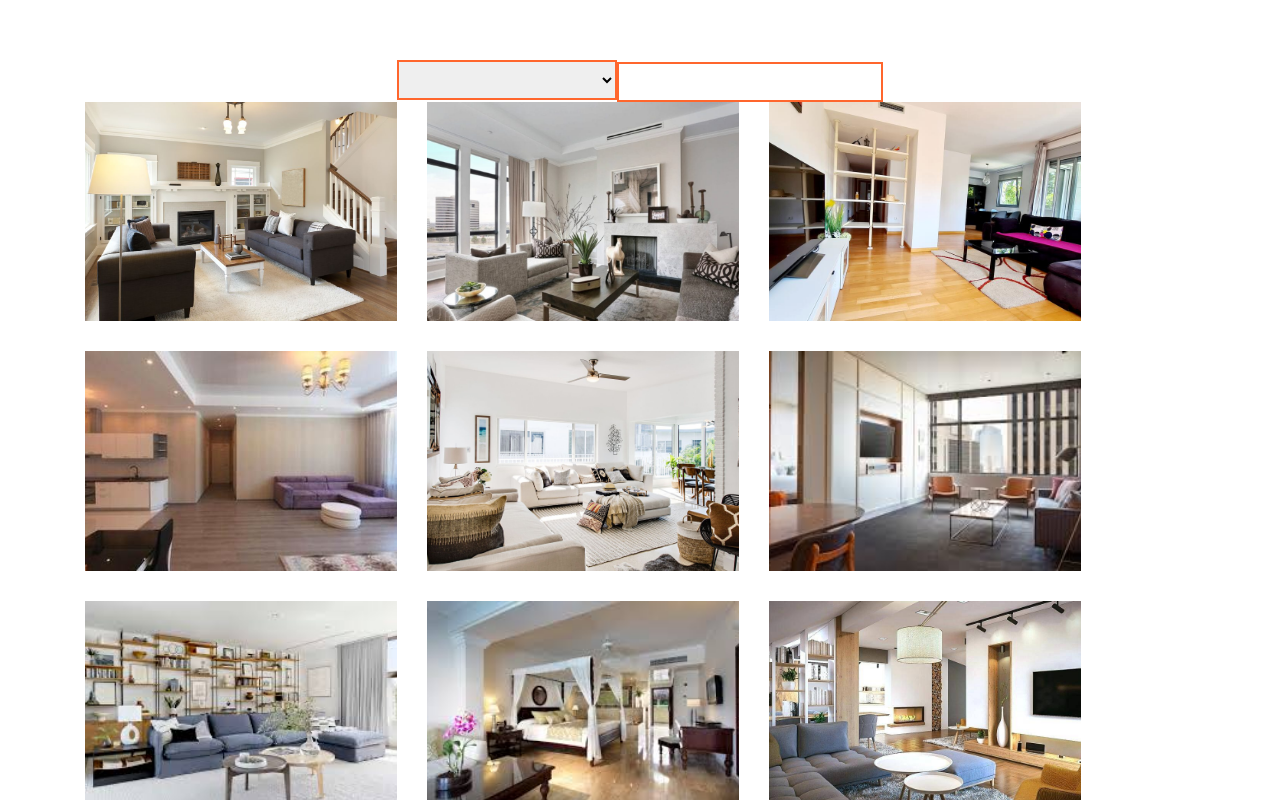
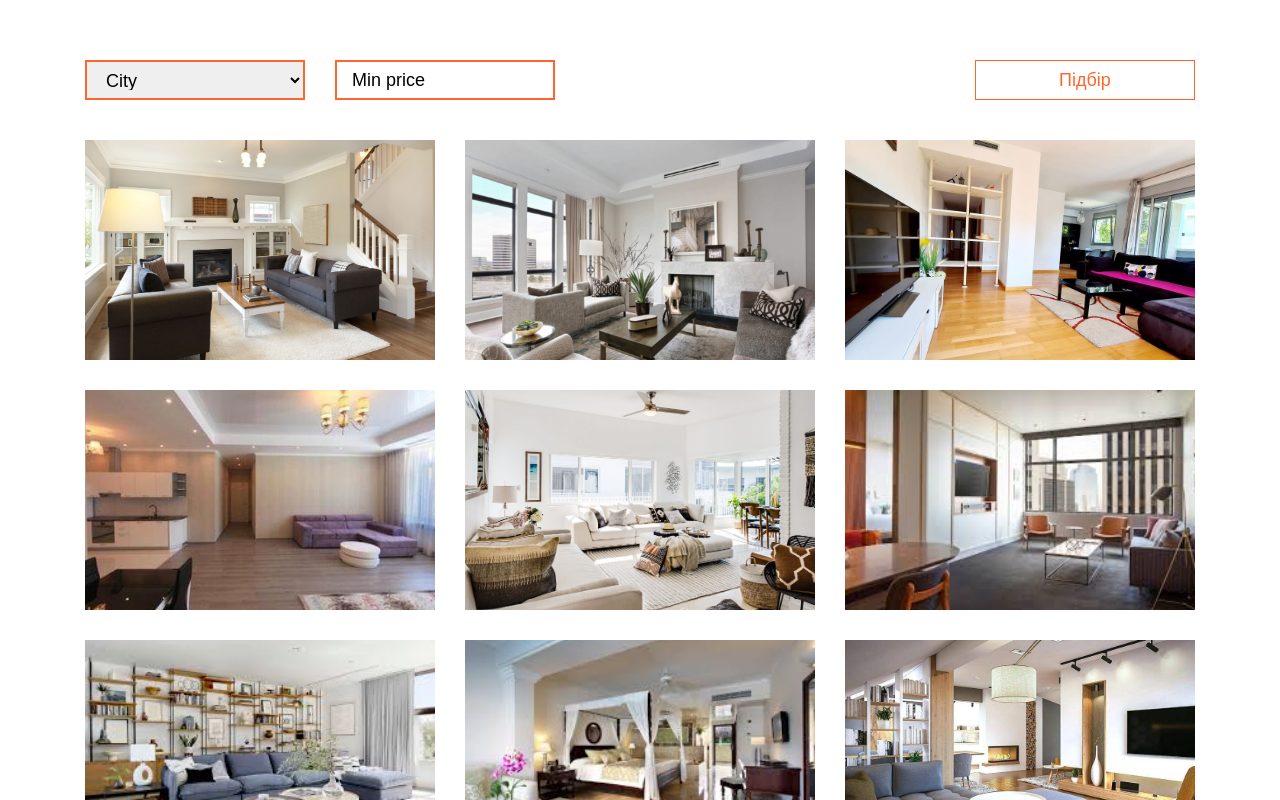
Before and after one commit to Sergiyan92/vue-app, a Vue app: page / in a window 1280 px wide. Shown: the top 800 px of the page. Built offline with nearby package versions, Linux system fonts and the light colour scheme.

Commit message:
create filter

```diff
--- a/src/App.vue
+++ b/src/App.vue
@@ -1,8 +1,9 @@
 <template>
   <div id="app">
     <h2>{{ text }}</h2>
-    <CustomSelect :items="['name', 'label', 'salary', 'male', 'famale']" />
-    <CustomInput v-model="text" />
+    <ContainerView>
+      <ApartmentFilterForm class="apartment-filter" @submit="logger" />
+    </ContainerView>
     <ApartmentList :items="apartments">
       <template v-slot:apartment="{ apartment }">
         <ApartmentsItem
@@ -17,23 +18,33 @@
 </template>
 
 <script>
-import CustomInput from "./components/shared/CustomInput.vue";
-import CustomSelect from "./components/shared/CustomSelect.vue";
 import ApartmentsItem from "./components/apartment/ApartmentItem.vue";
 import ApartmentList from "./components/apartment/ApartmentsList.vue";
+import ApartmentFilterForm from "./components/apartment/ApartmentFilterForm.vue";
+import ContainerView from "./components/shared/ContainerView.vue";
 import apartments from "./components/apartment/apartments";
 export default {
-  components: { ApartmentList, ApartmentsItem, CustomInput, CustomSelect },
+  components: {
+    ApartmentList,
+    ApartmentsItem,
+    ContainerView,
+    ApartmentFilterForm,
+  },
   data() {
     return {
       text: "",
       apartments,
     };
   },
+  methods: {
+    logger(value) {
+      console.log(value, "---form value");
+    },
+  },
 };
 </script>
 
-<style>
+<style lang="scss" scoped>
 #app {
   font-family: Montserrat, Helvetica, Arial, sans-serif;
   -webkit-font-smoothing: antialiased;
@@ -42,4 +53,10 @@
   color: #2c3e50;
   margin-top: 60px;
 }
+.actions {
+  display: flex;
+}
+.apartment-filter {
+  margin-bottom: 40px;
+}
 </style>
--- /dev/null
+++ b/src/components/apartment/ApartmentFilterForm.vue
@@ -0,0 +1,57 @@
+<template>
+  <form class="form" @submit.prevent="handleSubmit">
+    <CustomSelect :items="cities" class="form__select" v-model="city" />
+    <CustomInput v-model="price" placeholder="Min price" />
+    <SubmitButton class="form__submit" type="submit">Підбір</SubmitButton>
+  </form>
+</template>
+
+<script>
+import CustomSelect from "../shared/CustomSelect.vue";
+import CustomInput from "../shared/CustomInput.vue";
+import SubmitButton from "../shared/ButtonClick.vue";
+export default {
+  name: "ApartmentFilterForm",
+  components: { CustomSelect, CustomInput, SubmitButton },
+  data() {
+    return {
+      price: "",
+      city: "",
+    };
+  },
+  computed: {
+    cities() {
+      return [
+        { value: "", label: "City", selected: true },
+        "Kyiv",
+        "Odesa",
+        "Poltava",
+        "Kharkiv",
+        "Dnipro",
+        "Lviv",
+        "Kherson",
+        "Mariupol",
+      ];
+    },
+  },
+  methods: {
+    handleSubmit() {
+      this.$emit("submit", { city: this.city, price: this.price });
+    },
+  },
+};
+</script>
+
+<style lang="scss" scoped>
+.form {
+  display: flex;
+
+  &__select {
+    margin-right: 30px;
+  }
+
+  &__submit {
+    margin-left: auto;
+  }
+}
+</style>
--- a/src/components/apartment/ApartmentItem.vue
+++ b/src/components/apartment/ApartmentItem.vue
@@ -58,7 +58,7 @@
 <style lang="scss" scoped>
 .apartments-item {
   position: relative;
-  width: 30%;
+  width: 33.333%;
   padding: 0 15px;
   margin-bottom: 30px;
 
--- a/src/components/shared/CustomInput.vue
+++ b/src/components/shared/CustomInput.vue
@@ -23,7 +23,8 @@
 
 .custom-input {
   height: 40px;
-  /* width: 100%; */
+  max-width: 220px;
+  width: 100%;
   border: 2px solid $main-color;
   font-size: 18px;
   outline: none;
--- a/src/components/shared/CustomSelect.vue
+++ b/src/components/shared/CustomSelect.vue
@@ -1,6 +1,11 @@
 <template>
   <select v-model="inputValue" class="custom-select">
-    <option v-for="item in formatedItems" :value="item.value" :key="item.value">
+    <option
+      v-for="item in formatedItems"
+      :value="item.value"
+      :key="item.value"
+      :selected="item.selected"
+    >
       {{ item.label }}
     </option>
   </select>
```
Also changed, not shown: src/components/shared/ButtonClick.vue (renamed from src/components/ButtonClick.vue).
